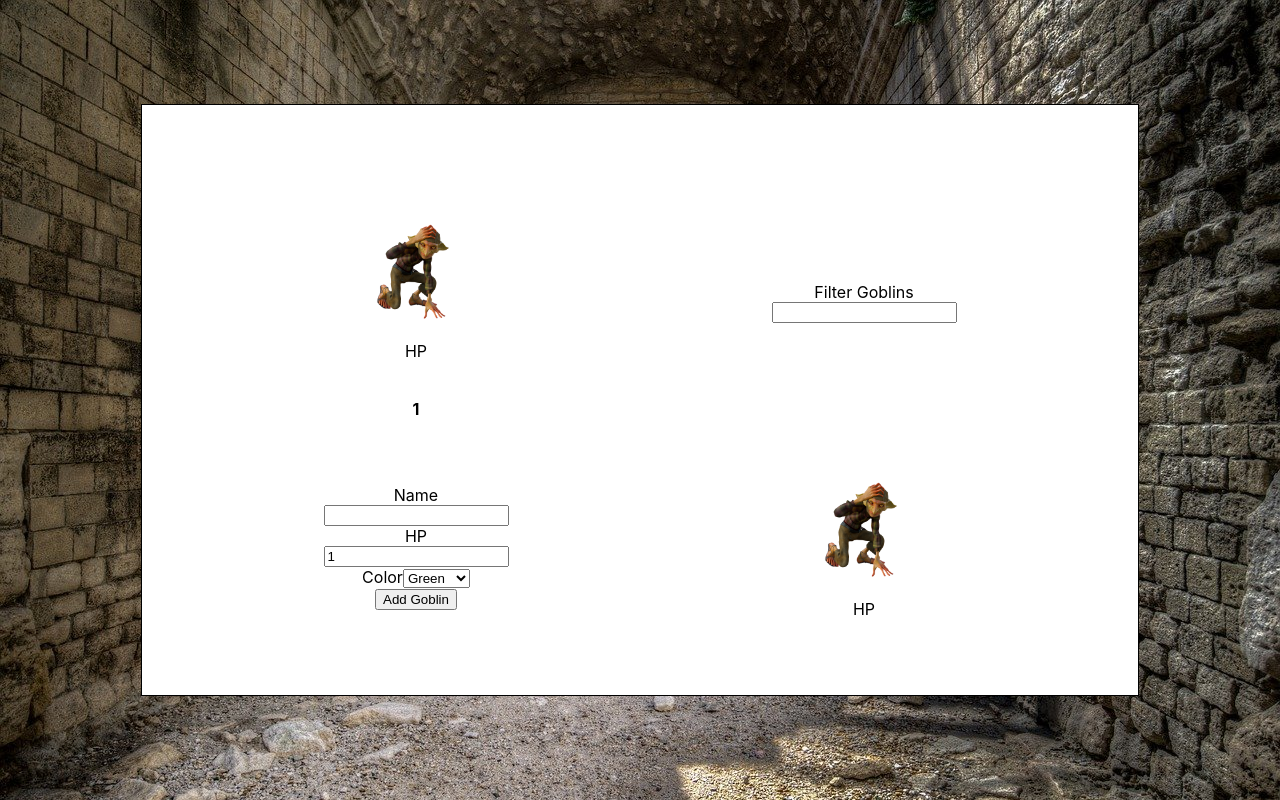
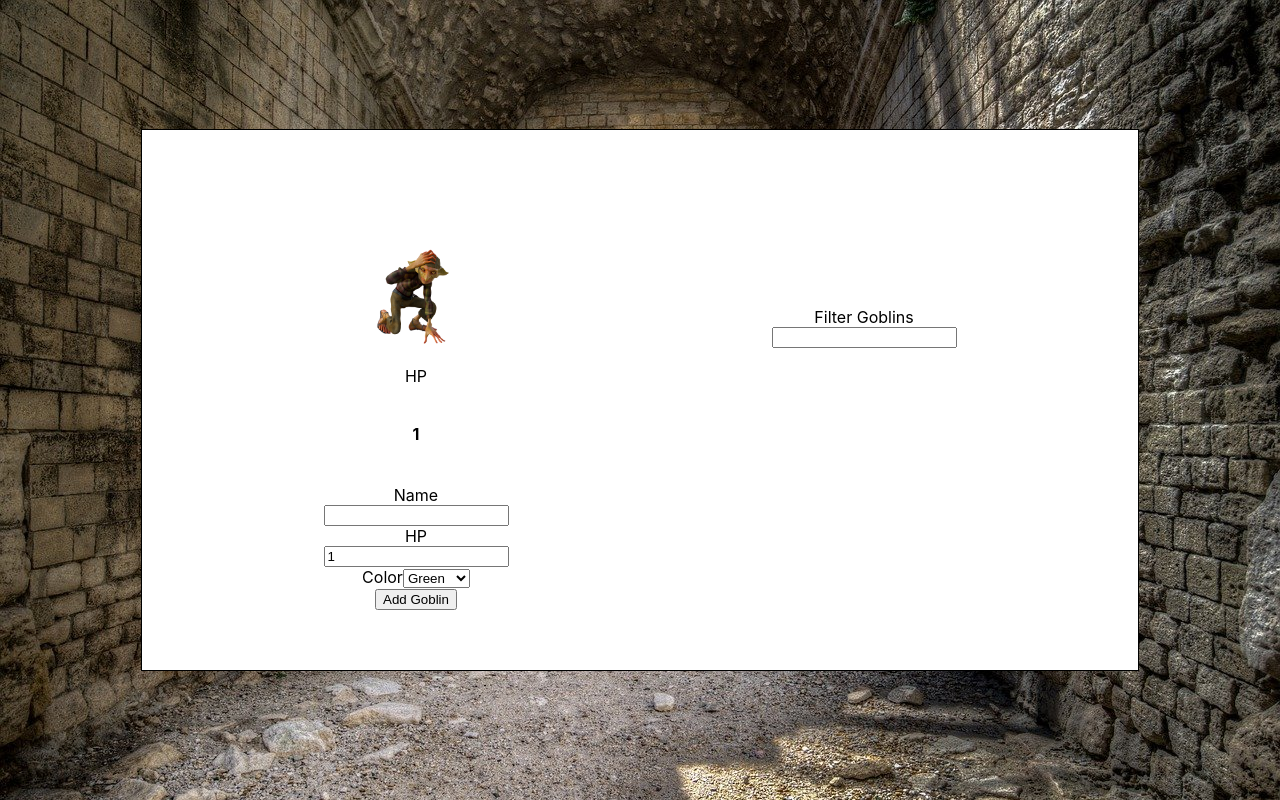
Before and after one commit to PeteSeeling/goblin-builder-react, a React (Create React App) app: page / in a window 1280 px wide. Built offline with nearby package versions, Linux system fonts and the light colour scheme.

Commit message:
array of goblins appending. work on background clr

```diff
--- a/src/App.js
+++ b/src/App.js
@@ -24,7 +24,10 @@ function App() {
       color: goblinFormColor
     };
 
-    setGoblins(...goblins, newGoblin);
+    setGoblins([...goblins, newGoblin]);
+    setGoblinFormName('');
+    setGoblinFormColor('');
+    setGoblinFormHP(1);
   }
   // {
   //   setGoblinFormName('');
@@ -65,11 +68,11 @@ function App() {
 
   return (
     <div className="App">
-      <div className='current-goblin quarter'>
+      <div className='current-goblin quarter' >
         <h3>{goblinFormName}</h3>
         <Goblin goblin={{
 
-          id: Math.ceil(Math.random() * 100),
+
           name: goblinFormName,
           hp: goblinFormHP,
           color: goblinFormColor
@@ -109,7 +112,7 @@ function App() {
         */
       />
       <GoblinList
-        goblins={[filteredGoblins]} // this takes in an array of goblins. If the filteredGoblins has a length, use that array. Otherwise, use the allGoblins array
+        goblins={goblins} // this takes in an array of goblins. If the filteredGoblins has a length, use that array. Otherwise, use the allGoblins array
         handleDeleteGoblin={handleDeleteGoblin} // note that the goblin list has access to the ability to delete
       />
     </div>
--- a/src/Goblin.js
+++ b/src/Goblin.js
@@ -1,14 +1,14 @@
 import React from 'react';
 
-export default function Goblin({ goblinName, handleDeleteGoblin, goblinHp, goblinColor, goblinId }) {
+export default function Goblin({ name, handleDeleteGoblin, hp, color, id }) {
   return (
     // be sure you take a look at this component i'm handing you and figure out what props it will need to work correctly.
     <div
       className='goblin'
-      onClick={() => handleDeleteGoblin && handleDeleteGoblin({ goblinId })}>
-      <h3>{ goblinName}</h3>
-      <img src="goblin.png" style={{ backgroundColor: goblinColor }} />
-      <p>{ goblinHp } HP</p>
+      onClick={() => handleDeleteGoblin && handleDeleteGoblin({ id })}>
+      <h3>{ name }</h3>
+      <img src="goblin.png" style={{ backgroundColor: { color } }} />
+      <p>{ hp } HP</p>
     </div>
   );
 }
--- a/src/GoblinForm.js
+++ b/src/GoblinForm.js
@@ -1,21 +1,19 @@
 import React from 'react';
 
 
-export default function GoblinForm({ goblinFormColor, setGoblinFormColor, goblinFormHP, setGoblinFormHP, goblinFormName, setGoblinFormName })
+export default function GoblinForm({ goblinFormColor, setGoblinFormColor, goblinFormHP, setGoblinFormHP, goblinFormName, setGoblinFormName, submitGoblin })
 {
-  function handleSubmit(e){
-    e.preventDefault();
-    const newGoblin = {
-      id: Math.ceil(Math.random() * 100),
-      name: goblinFormName,
-      hp: goblinFormHP,
-      color: goblinFormColor
-    };
-    setGoblinFormName('');
-    setGoblinFormColor('');
-    setGoblinFormHP(1);
+  // function handleSubmit(e){
+  //   e.preventDefault();
+  //   const newGoblin = {
+  //     id: Math.ceil(Math.random() * 100),
+  //     name: goblinFormName,
+  //     hp: goblinFormHP,
+  //     color: goblinFormColor
+  //   };
 
-  }
+
+  // }
 
   return (
     <div className='goblin-form-container quarter'>
@@ -24,7 +22,7 @@ export default function GoblinForm({ goblinFormColor, setGoblinFormColor, goblin
       Note that you don't need to define an anonymous function--you can just name the submitGoblin prop here and it will work.
       Take a minute to try and puzzle out why that is: how is this function different from other functions,
       where you do need to create an anonymous function in the `onClick` or `onSubmit` spot? */}
-      <form onSubmit={handleSubmit} className='goblin-form'>
+      <form onSubmit={submitGoblin} className='goblin-form'>
         <label>
             Name
           {/* onChange, use the prop setGoblinFormName to set the parent state */}
--- a/src/GoblinList.js
+++ b/src/GoblinList.js
@@ -2,7 +2,7 @@ import React from 'react';
 import Goblin from './Goblin';
 
 export default function GoblinList({ goblins, handleDeleteGoblin }) {
-
+  console.log(goblins);
   return (
     <div className='goblin-list quarter'>
 
```
